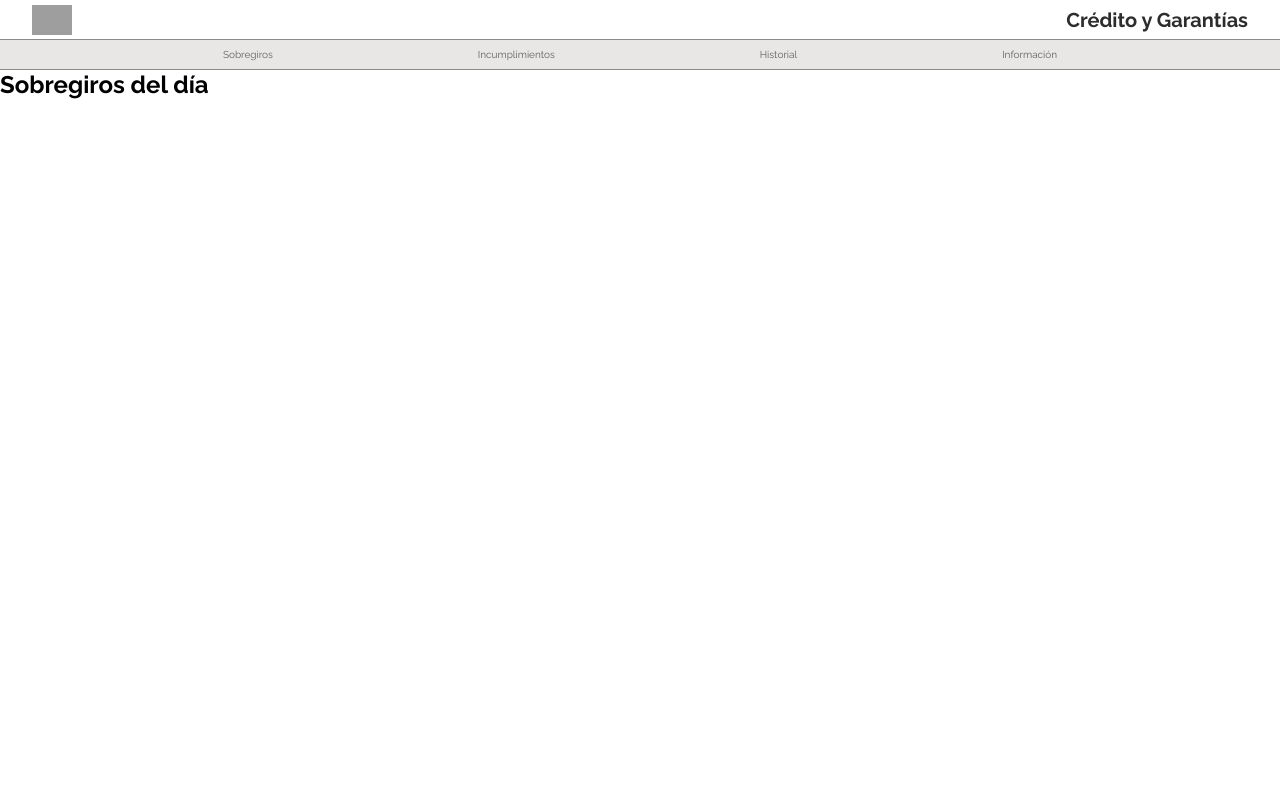
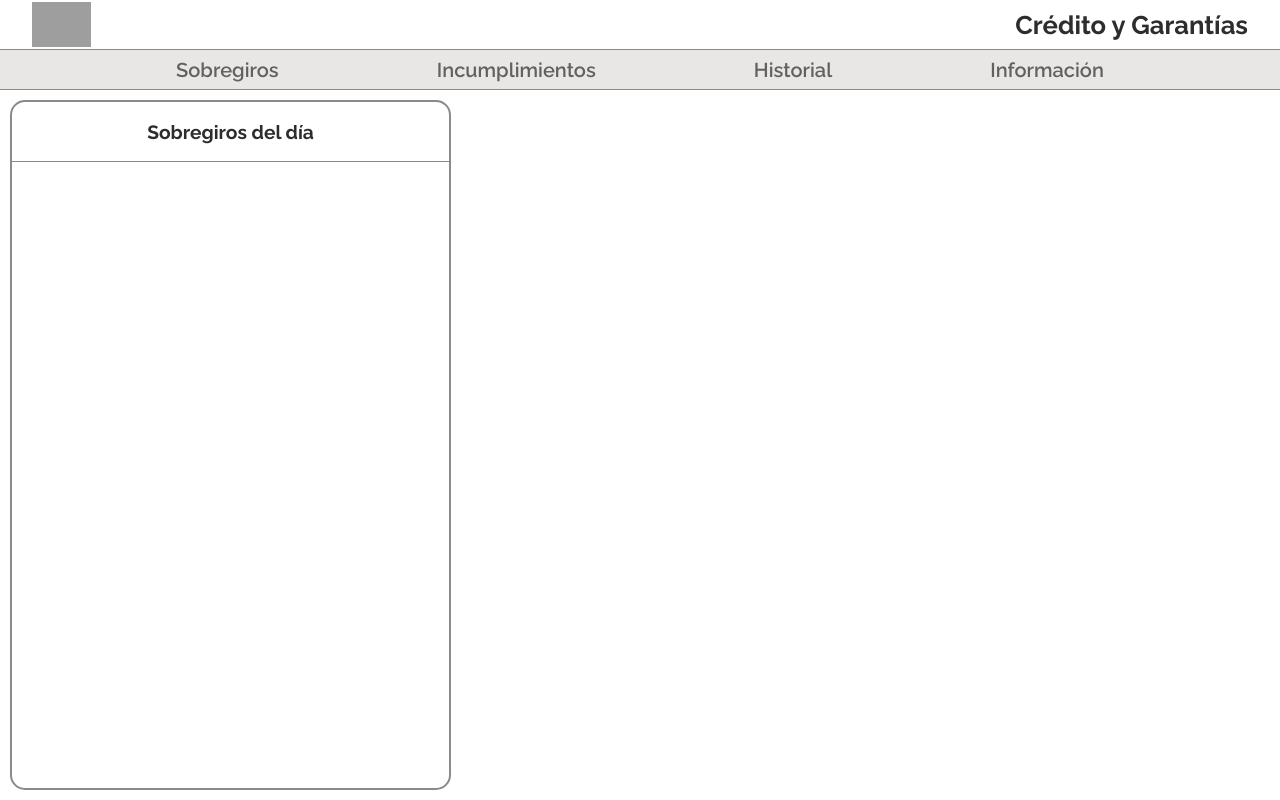
Before and after one commit to MGC-Mexico-Python/SobreIncum, a Python web app: template templates/sobregiros.html in a window 1280 px wide. Run offline with Jinja, Linux system fonts and the light colour scheme; the template is opened without the code that fills it, so the values that code supplies are empty; grey boxes are pictures that could not be loaded.

Commit message:
Se actualiza formato para el template de sobregiro

```diff
--- a/static/css/styles.css
+++ b/static/css/styles.css
@@ -4,6 +4,9 @@
     box-sizing: border-box;
 }
 
+/* =========================
+   VARIABLES
+   ========================= */
 :root {
     --color-blanco: #FFFFFF;
     --color-gris: #e9e6e6;
@@ -11,16 +14,45 @@
     --color-gris-texto: #626060;
     --color-negro: #2d2d2d;
 
-    --altura-encabezado: 40px;
-    --altura-categorias: 30px;
+    --altura-encabezado: 50px;
+    --altura-categorias: 40px;
+}
+
+/* =========================
+   HTML / BODY
+   ========================= */
+html,
+body {
+    height: 100%;
 }
 
 body {
     width: 100%;
+    min-height: 100vh;
+
+    display: flex;
+    flex-direction: column;
 
     font-family: 'Raleway', sans-serif;
+
+    background: var(--color-blanco);
 }
 
+/* =========================
+   MAIN
+   ========================= */
+.contenido {
+    flex: 1;
+
+    padding: 10px;
+
+    display: flex;
+    align-items: stretch;
+}
+
+/* =========================
+   HEADER
+   ========================= */
 .encabezado {
     position: sticky;
     top: 0;
@@ -28,7 +60,9 @@ body {
 
     height: var(--altura-encabezado);
     width: 100%;
+
     background: var(--color-blanco);
+
     border-bottom: 1px solid var(--color-gris-borde);
 
     padding: 0 2rem;
@@ -38,6 +72,21 @@ body {
     justify-content: space-between;
 }
 
+.encabezado .logo {
+    font-size: clamp(25px, 2vw, 30px);
+    font-weight: bold;
+
+    color: var(--color-negro);
+}
+
+.encabezado .logo-img {
+    height: 90%;
+    width: auto;
+}
+
+/* =========================
+   NAV
+   ========================= */
 .categorias {
     position: sticky;
     top: var(--altura-encabezado);
@@ -45,7 +94,9 @@ body {
 
     width: 100%;
     height: var(--altura-categorias);
+
     background: var(--color-gris);
+
     border-bottom: 1px solid var(--color-gris-borde);
 
     padding: 0 2rem;
@@ -53,29 +104,158 @@ body {
     display: flex;
     align-items: center;
     justify-content: space-evenly;
+
     gap: 4px;
 }
 
 .categorias a {
-    font-size: 10px;
+    font-size: clamp(20px, 1vw, 25px);
+    font-weight: 600;
+
     color: var(--color-gris-texto);
+
     text-decoration: none;
+
     padding: 4px 10px;
+
     border-radius: 5px;
+
+    transition: 0.2s;
 }
 
 .categorias a:hover {
     background: var(--color-blanco);
+
     color: var(--color-negro);
 }
 
-.encabezado .logo {
-    font-size: 20px;
-    font-weight: bold;
+/* =========================
+   CONTENEDOR TARJETAS
+   ========================= */
+.tarjetas-cont {
+    height: 100%;
+    width: 35%;
+    min-width: 320px;
+
+    border: 2px solid var(--color-gris-borde);
+    border-radius: 15px;
+
+    overflow: hidden;
+
+    display: flex;
+    flex-direction: column;
+}
+
+/* =========================
+   ENCABEZADO TARJETAS
+   ========================= */
+.tarjetas-cont .encabezado-tarjetas {
+    min-height: 60px;
+
+    border-bottom: 1px solid var(--color-gris-borde);
+
+    font-size: clamp(16px, 1.5vw, 28px);
+    font-weight: 700;
+
+    color: var(--color-negro);
+
+    display: flex;
+    align-items: center;
+    justify-content: center;
+
+    padding: 10px;
+}
+
+/* =========================
+   CONTENIDO TARJETAS
+   ========================= */
+.tarjetas-cont .contenido-tarjetas {
+    flex: 1;
+
+    overflow-y: auto;
+
+    font-size: clamp(12px, 0.9vw, 14px);
+
+    color: var(--color-negro);
+
+    display: flex;
+    flex-direction: column;
+    align-items: center;
+
+    padding-bottom: 10px;
+}
+
+/* =========================
+   TARJETA
+   ========================= */
+.tarjetas-cont .contenido-tarjetas .tarjetas {
+    min-height: 65px;
+    width: 90%;
+
+    margin-top: 10px;
+    padding: 10px;
+
+    border: 0.5px solid var(--color-gris-borde);
+    border-radius: 10px;
+
+    display: flex;
+    align-items: center;
+
+    text-decoration: none;
+
+    color: inherit;
+
+    transition: 0.2s;
+}
+
+.tarjetas-cont .contenido-tarjetas .tarjetas:hover {
+    background-color: #d2d2d2;
+}
+
+/* =========================
+   LADO IZQUIERDO
+   ========================= */
+.tarjetas-cont .contenido-tarjetas .tarjetas .tarjetas-i {
+    width: 70%;
+
+    display: flex;
+    flex-direction: column;
+    justify-content: center;
+
+    gap: 3px;
+}
+
+.tarjetas-cont .contenido-tarjetas .tarjetas .tarjetas-i .t-razon {
+    font-size: clamp(15px, 1vw, 18px);
+    font-weight: 600;
+
     color: var(--color-negro);
 }
 
-.encabezado .logo-img {
-    height: 30px;
-    width: auto;
+.tarjetas-cont .contenido-tarjetas .tarjetas .tarjetas-i .t-interlocutor {
+    font-size: clamp(13px, 0.8vw, 14px);
+    font-weight: 500;
+
+    color: var(--color-gris-texto);
 }
+
+/* =========================
+   LADO DERECHO
+   ========================= */
+.tarjetas-cont .contenido-tarjetas .tarjetas .tarjetas-d {
+    width: 30%;
+
+    display: flex;
+    justify-content: center;
+    align-items: center;
+
+    text-align: center;
+
+    font-weight: 700;
+
+    color: #d23939;
+}
+
+.tarjetas-cont .contenido-tarjetas .tarjetas .tarjetas-d .t-monto {
+    font-size: clamp(15px, 0.9vw, 18px);
+}
```
